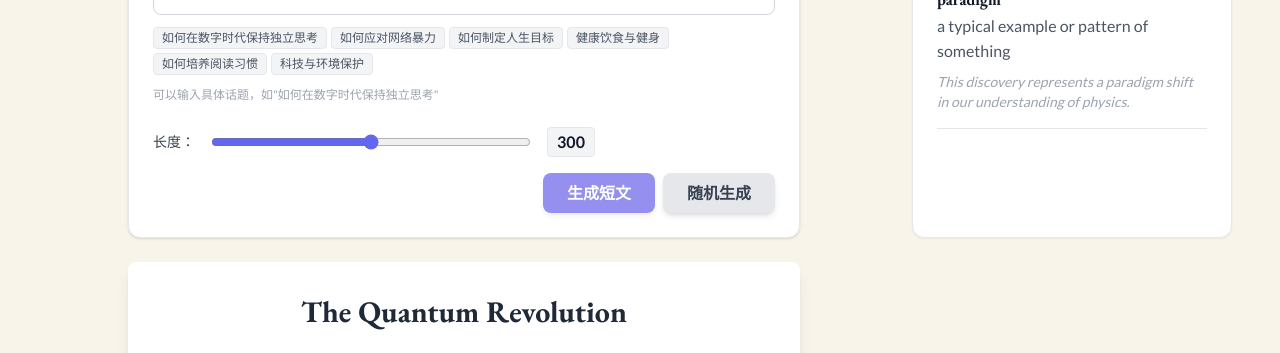
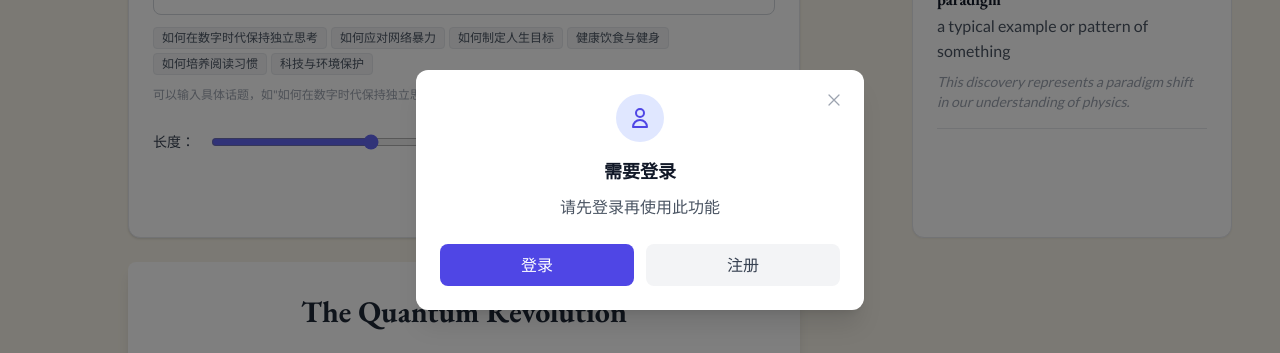
Before and after one commit to startfromit/ai_english_learning, a Next.js app: page / in a window 1280 px wide. Both pictures are taken after a click on the button 436 px from the left and 575 px from the top of the page. Shown: the part 210-563 px from the top of the page. Built offline with nearby package versions, Linux system fonts and the light colour scheme; no server answers.

Commit message:
退出按钮；登录后再使用功能

```diff
--- a/src/app/components/ArticlePanel.tsx
+++ b/src/app/components/ArticlePanel.tsx
@@ -6,6 +6,9 @@ import { motion, AnimatePresence } from 'framer-motion'
 import { SpeakerWaveIcon, EyeIcon } from '@heroicons/react/24/outline'
 import { ThemeContext } from './ThemeProvider'
 import TypeIt from "typeit-react";
+import { useAuth } from '@/hooks/useAuth';
+import { useRouter } from 'next/navigation';
+import LoginModal from './LoginModal';
 
 interface Sentence {
   english: string
@@ -252,6 +255,8 @@ const RANDOM_TOPICS = [
 ];
 
 export default function ArticlePanel() {
+  const { user, loading } = useAuth();
+  const router = useRouter();
   const [showChinese, setShowChinese] = useState(false)
   const [engine, setEngine] = useState<TTSEngine>('azure')
   const [currentVoice, setCurrentVoice] = useState(VOICES[0].value)
@@ -263,6 +268,8 @@ export default function ArticlePanel() {
   const [customTheme, setCustomTheme] = useState(article.theme)
   const [customLength, setCustomLength] = useState(300);
   const [placeholder, setPlaceholder] = useState(RANDOM_TOPICS[0]);
+  const [showLoginModal, setShowLoginModal] = useState(false);
+  const [loginModalMessage, setLoginModalMessage] = useState('请先登录再使用此功能');
 
   // Initialize customLength from localStorage after mount
   useEffect(() => {
@@ -324,6 +331,16 @@ export default function ArticlePanel() {
   }
 
   const handleSpeak = async (text: string, idx: number) => {
+    if (loading) {
+      setLoginModalMessage('正在加载用户信息，请稍后再试');
+      setShowLoginModal(true);
+      return;
+    }
+    if (!user) {
+      setLoginModalMessage('请先登录再使用此功能');
+      setShowLoginModal(true);
+      return;
+    }
     if (loadingIndex !== null) return; // 禁止并发TTS
     setLoadingIndex(idx);
     const cacheKey = text + currentVoice + engine + currentSpeed;
@@ -392,6 +409,16 @@ export default function ArticlePanel() {
 
   // 顺序播放所有句子
   const handlePlayAll = async () => {
+    if (loading) {
+      setLoginModalMessage('正在加载用户信息，请稍后再试');
+      setShowLoginModal(true);
+      return;
+    }
+    if (!user) {
+      setLoginModalMessage('请先登录再使用此功能');
+      setShowLoginModal(true);
+      return;
+    }
     if (isPlayingAll) {
       // 停止播放
       playAllAbortRef.current.aborted = true;
@@ -530,6 +557,16 @@ export default function ArticlePanel() {
 
   // 支持自定义话题和随机生成
   const handleGenerate = async (mode: 'custom' | 'random') => {
+    if (loading) {
+      setLoginModalMessage('正在加载用户信息，请稍后再试');
+      setShowLoginModal(true);
+      return;
+    }
+    if (!user) {
+      setLoginModalMessage('请先登录再使用此功能');
+      setShowLoginModal(true);
+      return;
+    }
     setGenerating(true);
     try {
       const body: any = { length: customLength };
@@ -587,6 +624,11 @@ export default function ArticlePanel() {
   return (
     <div className={themeMode === 'light' ? 'bg-[#f8f4e9] text-gray-900' : 'bg-[#181c23] text-gray-100 transition-colors duration-300'}>
       <audio ref={audioRef} />
+      <LoginModal
+        isOpen={showLoginModal}
+        onClose={() => setShowLoginModal(false)}
+        message={loginModalMessage}
+      />
       <div className="flex flex-col lg:flex-row gap-8 items-start justify-center w-full max-w-7xl mx-auto">
         {/* 左侧主区 */}
         <div className="flex-1 flex flex-col items-center">
--- /dev/null
+++ b/src/app/components/LoginModal.tsx
@@ -0,0 +1,103 @@
+'use client'
+
+import React from 'react'
+import { motion, AnimatePresence } from 'framer-motion'
+import { useRouter } from 'next/navigation'
+import { XMarkIcon } from '@heroicons/react/24/outline'
+
+interface LoginModalProps {
+  isOpen: boolean
+  onClose: () => void
+  title?: string
+  message?: string
+}
+
+export default function LoginModal({
+  isOpen,
+  onClose,
+  title = "需要登录",
+  message = "请先登录再使用此功能"
+}: LoginModalProps) {
+  const router = useRouter()
+
+  const handleLogin = () => {
+    onClose()
+    router.push('/auth/signin')
+  }
+
+  const handleSignup = () => {
+    onClose()
+    router.push('/auth/signup')
+  }
+
+  return (
+    <AnimatePresence>
+      {isOpen && (
+        <>
+          {/* Backdrop */}
+          <motion.div
+            initial={{ opacity: 0 }}
+            animate={{ opacity: 1 }}
+            exit={{ opacity: 0 }}
+            className="fixed inset-0 bg-black bg-opacity-50 z-50"
+            onClick={onClose}
+          />
+
+          {/* Modal */}
+          <motion.div
+            initial={{ opacity: 0, scale: 0.95, y: 20 }}
+            animate={{ opacity: 1, scale: 1, y: 0 }}
+            exit={{ opacity: 0, scale: 0.95, y: 20 }}
+            transition={{ duration: 0.2 }}
+            className="fixed inset-0 z-50 flex items-center justify-center p-4"
+          >
+            <div className="bg-white dark:bg-gray-800 rounded-xl shadow-xl max-w-md w-full p-6 relative">
+              {/* Close button */}
+              <button
+                onClick={onClose}
+                className="absolute top-4 right-4 p-1 rounded-full text-gray-400 hover:text-gray-600 dark:hover:text-gray-300 transition-colors"
+              >
+                <XMarkIcon className="w-5 h-5" />
+              </button>
+
+              {/* Icon */}
+              <div className="flex justify-center mb-4">
+                <div className="w-12 h-12 bg-indigo-100 dark:bg-indigo-900 rounded-full flex items-center justify-center">
+                  <svg className="w-6 h-6 text-indigo-600 dark:text-indigo-400" fill="none" stroke="currentColor" viewBox="0 0 24 24">
+                    <path strokeLinecap="round" strokeLinejoin="round" strokeWidth={2} d="M16 7a4 4 0 11-8 0 4 4 0 018 0zM12 14a7 7 0 00-7 7h14a7 7 0 00-7-7z" />
+                  </svg>
+                </div>
+              </div>
+
+              {/* Title */}
+              <h3 className="text-lg font-semibold text-gray-900 dark:text-white text-center mb-2">
+                {title}
+              </h3>
+
+              {/* Message */}
+              <p className="text-gray-600 dark:text-gray-300 text-center mb-6">
+                {message}
+              </p>
+
+              {/* Buttons */}
+              <div className="flex gap-3">
+                <button
+                  onClick={handleLogin}
+                  className="flex-1 bg-indigo-600 hover:bg-indigo-700 text-white font-medium py-2 px-4 rounded-lg transition-colors"
+                >
+                  登录
+                </button>
+                <button
+                  onClick={handleSignup}
+                  className="flex-1 bg-gray-100 hover:bg-gray-200 dark:bg-gray-700 dark:hover:bg-gray-600 text-gray-700 dark:text-gray-200 font-medium py-2 px-4 rounded-lg transition-colors"
+                >
+                  注册
+                </button>
+              </div>
+            </div>
+          </motion.div>
+        </>
+      )}
+    </AnimatePresence>
+  )
+}
--- a/src/hooks/useAuth.ts
+++ b/src/hooks/useAuth.ts
@@ -48,17 +48,19 @@ export const useAuth = (): AuthState => {
             provider: 'supabase'
           })
         } else {
-          setState(prev => ({
-            ...prev,
-            loading: false
-          }))
+          setState({
+            user: null,
+            loading: false,
+            provider: 'supabase'
+          })
         }
       } catch (error) {
         console.error('Error fetching Supabase user:', error)
-        setState(prev => ({
-          ...prev,
-          loading: false
-        }))
+        setState({
+          user: null,
+          loading: false,
+          provider: 'supabase'
+        })
       }
     }
 
```
Also changed, not shown: src/lib/auth.ts (+8 -1 lines).
